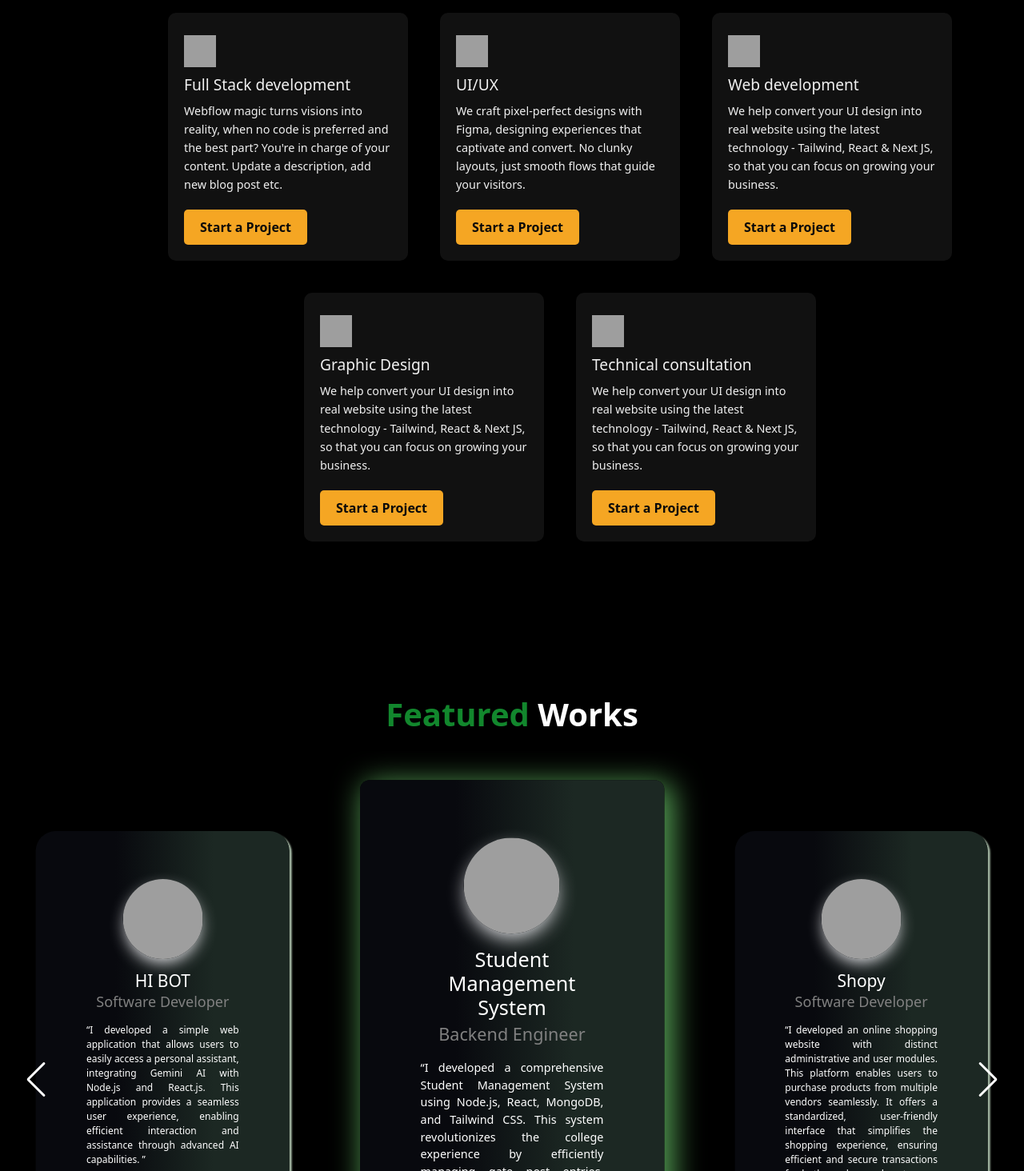
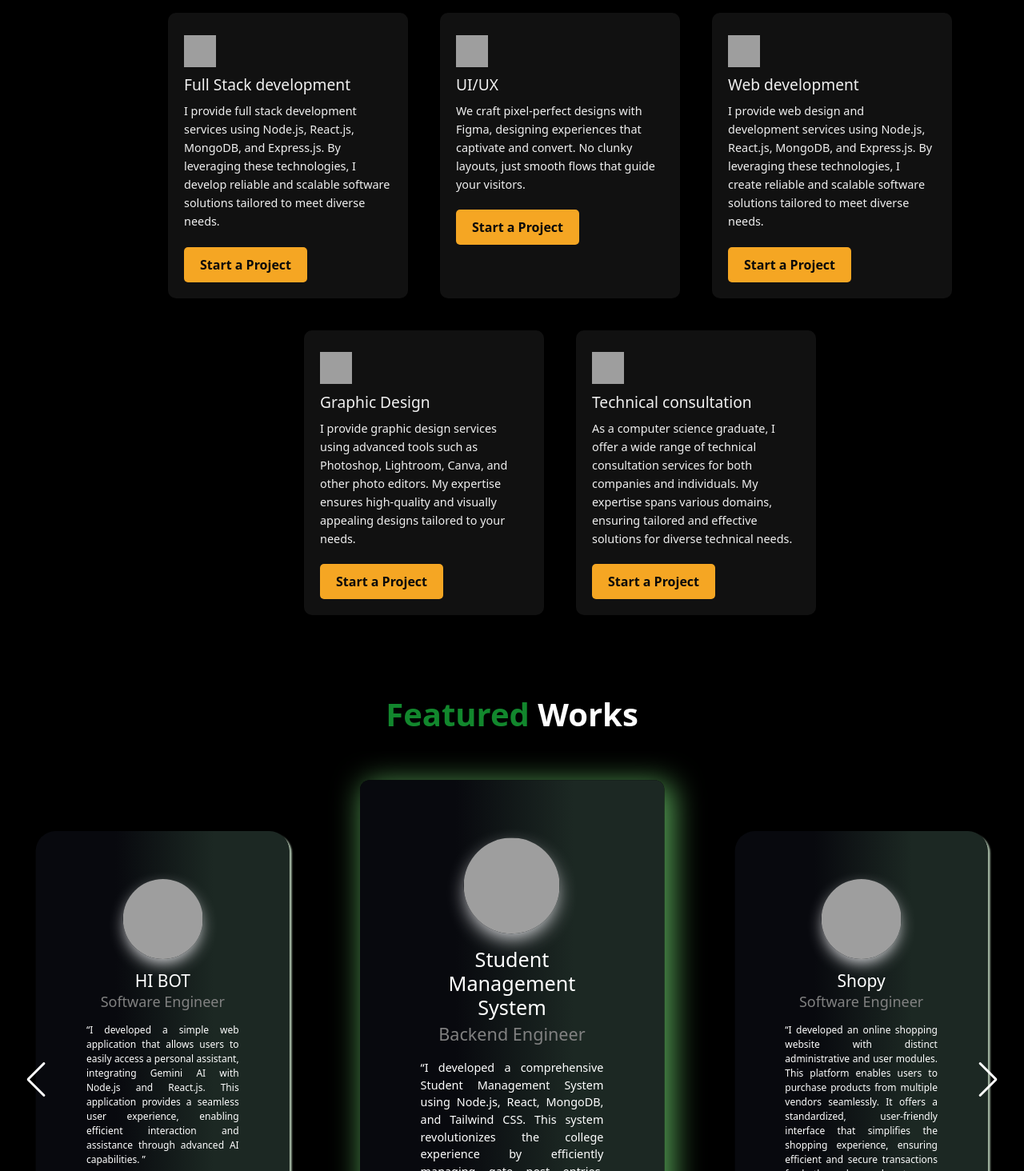
Before and after one commit to Akshay-Ramadas/Portfolio, a plain HTML site: page index.html in a window 1280 px wide. Shown: the part 2840-4304 px from the top of the page at 80% size. Drawn offline with nearby package versions, Linux system fonts and the light colour scheme; grey boxes are pictures that could not be loaded.

Commit message:
final commit

```diff
--- a/index.html
+++ b/index.html
@@ -281,7 +281,7 @@
                         <div class="service-card">
                             <div class="icon" ><img src="https://cdn.iconscout.com/icon/premium/png-512-thumb/web-layout-1995293-1686579.png?f=webp&w=512" height="40px" width="40px"></div>
                             <h3 class="serviceText">Full Stack development</h3>
-                            <p class="serviceText">Webflow magic turns visions into reality, when no code is preferred and the best part? You're in charge of your content. Update a description, add new blog post etc.</p>
+                            <p class="serviceText">I provide full stack development services using Node.js, React.js, MongoDB, and Express.js. By leveraging these technologies, I develop reliable and scalable software solutions tailored to meet diverse needs.</p>
                             <a href="#contactSection" class="button">Start a Project</a>
                         </div>
                         <div class="service-card">
@@ -293,19 +293,19 @@
                         <div class="service-card">
                             <div class="icon"><img src="https://cdn.iconscout.com/icon/premium/png-512-thumb/web-development-7996523-6675862.png?f=webp&w=512" height="40px" width="40px"></div>
                             <h3 class="serviceText">Web development</h3>
-                            <p class="serviceText">We help convert your UI design into real website using the latest technology - Tailwind, React & Next JS, so that you can focus on growing your business.</p>
+                            <p class="serviceText">I provide web design and development services using Node.js, React.js, MongoDB, and Express.js. By leveraging these technologies, I create reliable and scalable software solutions tailored to meet diverse needs.</p>
                             <a href="#contactSection" class="button">Start a Project</a>
                         </div>
                         <div class="service-card">
                             <div class="icon"><img src="https://cdn.iconscout.com/icon/premium/png-512-thumb/graphic-design-8101388-6463398.png?f=webp&w=512" height="40px" width="40px"></div>
                             <h3 class="serviceText">Graphic Design</h3>
-                            <p class="serviceText">We help convert your UI design into real website using the latest technology - Tailwind, React & Next JS, so that you can focus on growing your business.</p>
+                            <p class="serviceText">I provide graphic design services using advanced tools such as Photoshop, Lightroom, Canva, and other photo editors. My expertise ensures high-quality and visually appealing designs tailored to your needs.</p>
                             <a href="#contactSection" class="button">Start a Project</a>
                         </div>
                         <div class="service-card">
                             <div class="icon"><img src="https://cdn.iconscout.com/icon/premium/png-512-thumb/project-planning-1484194-1259214.png?f=webp&w=512" height="40px" width="40px"></div>
                             <h3 class="serviceText">Technical consultation</h3>
-                            <p class="serviceText">We help convert your UI design into real website using the latest technology - Tailwind, React & Next JS, so that you can focus on growing your business.</p>
+                            <p class="serviceText"> As a computer science graduate, I offer a wide range of technical consultation services for both companies and individuals. My expertise spans various domains, ensuring tailored and effective solutions for diverse technical needs.</p>
                             <a href="#contactSection" class="button">Start a Project</a>
                         </div>
 
@@ -346,7 +346,7 @@
                   <div class="slide-card-body">
                     <h5>
                       Shopy <br />
-                      <span> Software Developer </span>
+                      <span> Software Engineer </span>
                     </h5>
                     <p class="slide-card-text">
                       “I developed an online shopping website with distinct administrative and user modules. This platform enables users to purchase products from multiple vendors seamlessly. It offers a standardized, user-friendly interface that simplifies the shopping experience, ensuring efficient and secure transactions for both vendors and customers. ”
@@ -376,7 +376,7 @@
                   <div class="slide-card-body">
                     <h5>
                       HI BOT <br />
-                      <span> Software Developer </span>
+                      <span> Software Engineer </span>
                     </h5>
                     <p class="slide-card-text">
                       “I developed a simple web application that allows users to easily access a personal assistant, integrating Gemini AI with Node.js and React.js. This application provides a seamless user experience, enabling efficient interaction and assistance through advanced AI capabilities. ”
@@ -547,7 +547,7 @@
                 <li><a href="#serviceSection" id="footerlink">Services</a></li>
                 <li><a href="#skillsection" id="footerlink">Skills</a></li>
                 <li><a href="#contactSection" id="footerlink">Contact</a></li>
-                <li><a href="#projectsSection" id="footerlink">Projects</a></li>
+                <li><a href="#projectSection" id="footerlink">Projects</a></li>
               </ul>
             </div>
             <div class="col-md-4" id="ConnectWithMe">
```
